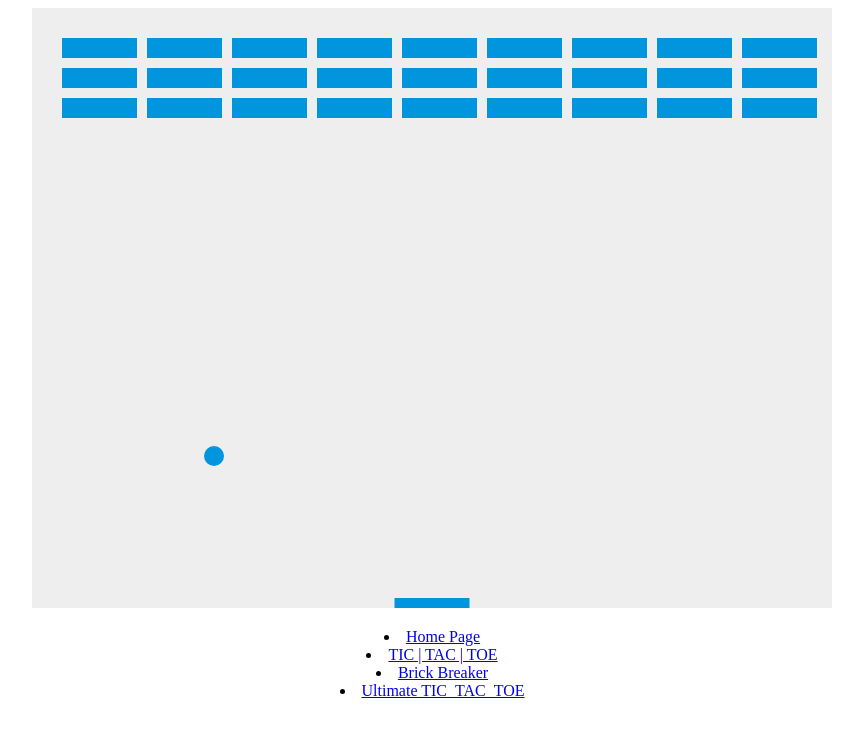
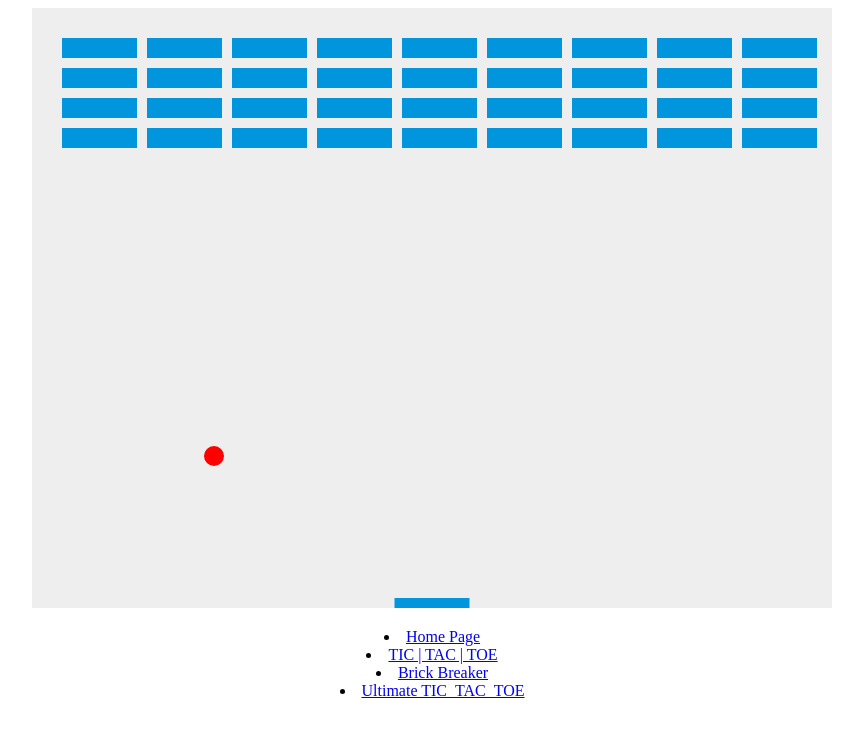
Before and after one commit to dlevine300/pset-9, a plain HTML site: page gameofchoice1.html in a window 1280 px wide. Shown: the whole page, without its empty margins (208-1071 px from the left). Drawn offline with Linux system fonts and the light colour scheme.

```diff
--- a/gameofchoice1.html
+++ b/gameofchoice1.html
@@ -28,7 +28,7 @@ var paddleWidth = 75;
 var paddleX = (canvas.width-paddleWidth)/2;
 var rightPressed = false;
 var leftPressed = false;
-var brickRowCount = 3;
+var brickRowCount = 4;
 var brickColumnCount = 9;
 var brickWidth = 75;
 var brickHeight = 20;
@@ -68,7 +68,7 @@ function keyUpHandler(e) {
 function drawBall() {
     ctx.beginPath();
     ctx.arc(x, y, ballRadius, 0, Math.PI*2);
-    ctx.fillStyle = "#0095DD";
+    ctx.fillStyle = "#FF0000";
     ctx.fill();
     ctx.closePath();
 }
```
